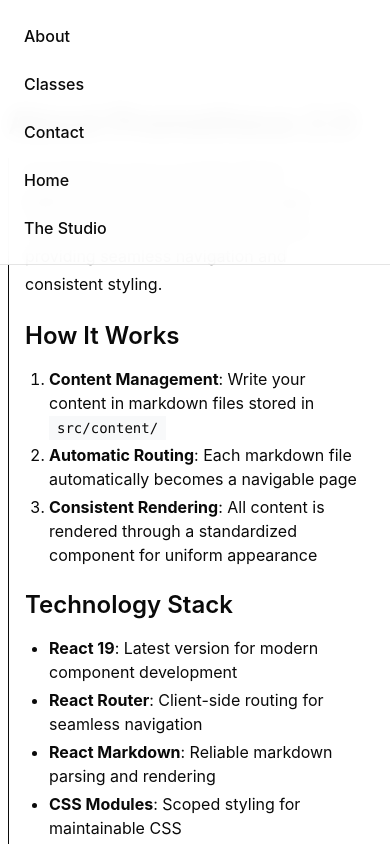
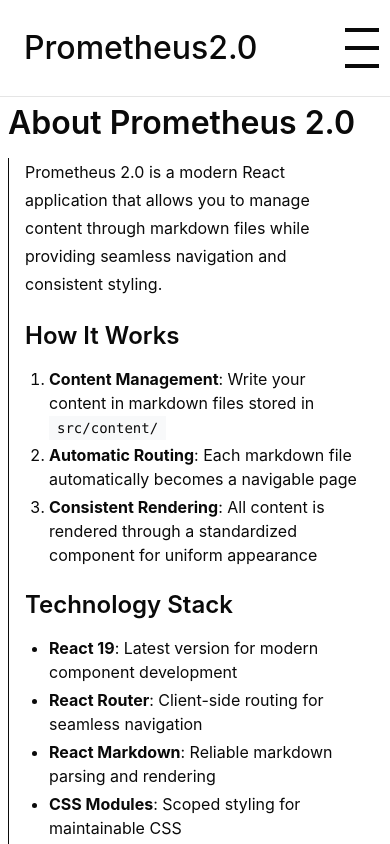
Before and after one commit to DonRomaniello/Prometheus2.0, a React (Create React App) app in the folder frontend/: page /about in a window 390 px wide. Shown: the top 844 px of the page. Built offline with nearby package versions, Linux system fonts and the light colour scheme; a web font is replaced by a local one.

Commit message:
Needs work.

```diff
--- a/frontend/src/components/Navigation.js
+++ b/frontend/src/components/Navigation.js
@@ -1,5 +1,6 @@
 import { Link } from 'react-router-dom';
 import { useScrollVisibility } from '../hooks/useScrollVisibility';
+import { useMobileNavigation } from '../hooks/useMobileNavigation';
 
 const Navigation = () => {
   const { isVisible, handleMouseEnter, handleMouseLeave } = useScrollVisibility({
@@ -7,6 +8,11 @@
     showSpeedThreshold: 10,
     scrollStopDelay: 150
   });
+  const { isOpen, isMobile, toggleNav, closeNav } = useMobileNavigation();
+
+  const handleLinkClick = () => {
+    if (isMobile) closeNav();
+  };
 
   return (
     <nav
@@ -15,16 +21,46 @@
       onMouseLeave={handleMouseLeave}
     >
       <div className="container">
+        {isMobile ? (
+          <>
+            <div className="mobile-nav-header">
+              <Link to="/" className="brand-logo" onClick={handleLinkClick}>
+                Prometheus2.0
+              </Link>
+              <button
+                className={`hamburger-button${isOpen ? ' open' : ''}`}
+                onClick={toggleNav}
+                aria-label="Toggle navigation menu"
+              >
+                <span className="hamburger-line"></span>
+                <span className="hamburger-line"></span>
+                <span className="hamburger-line"></span>
+              </button>
+            </div>
+            {isOpen && <div className="mobile-nav-backdrop" onClick={closeNav}></div>}
+            <div className={`mobile-nav${isOpen ? ' open' : ''}`}>
+              <div className="mobile-nav-header-menu">
+                <span className="brand-logo-menu">Prometheus2.0</span>
+                <button className="close-button" onClick={closeNav} aria-label="Close navigation menu">×</button>
+              </div>
+              <ul className="mobile-nav-links">
+                <li><Link to="/" onClick={handleLinkClick}>Home</Link></li>
+                <li><Link to="/about" onClick={handleLinkClick}>About</Link></li>
+                <li><Link to="/classes" onClick={handleLinkClick}>Classes</Link></li>
+                <li><Link to="/the_studio" onClick={handleLinkClick}>The Studio</Link></li>
+                <li><Link to="/contact" onClick={handleLinkClick}>Contact</Link></li>
+              </ul>
+            </div>
+          </>
+        ) : (
           <ul>
             <li><Link to="/about">About</Link></li>
             <li><Link to="/classes">Classes</Link></li>
             <li><Link to="/contact">Contact</Link></li>
             <li><Link to="/">Home</Link></li>
             <li><Link to="/the_studio">The Studio</Link></li>
-
-
-
           </ul>
+        )}
       </div>
     </nav>
   );
--- /dev/null
+++ b/frontend/src/hooks/useMobileNavigation.js
@@ -0,0 +1,29 @@
+import { useState, useEffect } from 'react';
+
+export const useMobileNavigation = () => {
+  const [isOpen, setIsOpen] = useState(false);
+  const [isMobile, setIsMobile] = useState(false);
+
+  useEffect(() => {
+    const checkMobile = () => setIsMobile(window.innerWidth <= 768);
+    checkMobile();
+    window.addEventListener('resize', checkMobile);
+    return () => window.removeEventListener('resize', checkMobile);
+  }, []);
+
+  useEffect(() => {
+    if (!isOpen) return;
+    const handleEsc = (e) => { if (e.key === 'Escape') setIsOpen(false); };
+    document.addEventListener('keydown', handleEsc);
+    document.body.style.overflow = 'hidden';
+    return () => {
+      document.removeEventListener('keydown', handleEsc);
+      document.body.style.overflow = '';
+    };
+  }, [isOpen]);
+
+  const toggleNav = () => setIsOpen((v) => !v);
+  const closeNav = () => setIsOpen(false);
+
+  return { isOpen, isMobile, toggleNav, closeNav };
+};
--- a/frontend/src/styles/global.css
+++ b/frontend/src/styles/global.css
@@ -359,6 +359,153 @@
   box-shadow: 0 4px 8px rgba(0, 123, 255, 0.3);
 }
 
+/* Mobile Navigation Styles */
+.mobile-nav-header {
+  display: flex;
+  justify-content: space-between;
+  align-items: center;
+  width: 100%;
+}
+
+.brand-logo {
+  font-size: var(--brand-font-size);
+  font-weight: var(--font-weight-bold);
+  color: var(--text-primary);
+  text-decoration: none;
+  transition: color 0.3s ease;
+}
+
+.brand-logo:hover {
+  color: var(--color-primary);
+}
+
+.hamburger-button {
+  background: none;
+  border: none;
+  cursor: pointer;
+  display: flex;
+  flex-direction: column;
+  justify-content: space-between;
+  align-items: center;
+  width: var(--hamburger-size);
+  height: var(--hamburger-size);
+  aspect-ratio: 1 / 1;
+  padding: 0;
+}
+
+.hamburger-line {
+  width: 85%;
+  height: var(--hamburger-line-height);
+  background-color: var(--text-primary);
+  border-radius: var(--hamburger-line-radius);
+  transition: all var(--mobile-nav-animation-duration) ease;
+  display: block;
+  margin: 0;
+}
+
+.hamburger-button.open .hamburger-line:nth-child(1) {
+  transform: translateY(9px) rotate(45deg);
+}
+.hamburger-button.open .hamburger-line:nth-child(2) {
+  opacity: 0;
+}
+.hamburger-button.open .hamburger-line:nth-child(3) {
+  transform: translateY(-9px) rotate(-45deg);
+}
+
+.mobile-nav {
+  position: fixed;
+  top: 0;
+  right: -100vw;
+  width: var(--mobile-nav-width);
+  max-width: 400px;
+  height: 100vh;
+  background: var(--bg-primary);
+  z-index: var(--mobile-nav-z-index);
+  transition: right var(--mobile-nav-animation-duration) ease;
+  box-shadow: 0 0 24px rgba(0,0,0,0.18);
+  display: flex;
+  flex-direction: column;
+  padding-top: 0;
+}
+.mobile-nav.open {
+  right: 0;
+}
+
+.mobile-nav-header-menu {
+  display: flex;
+  justify-content: space-between;
+  align-items: center;
+  padding: 1.25rem 1.5rem 1rem 1.5rem;
+  border-bottom: 1px solid var(--border-color);
+}
+
+.brand-logo-menu {
+  font-size: var(--brand-font-size);
+  font-weight: var(--font-weight-bold);
+  color: var(--text-primary);
+}
+
+.close-button {
+  background: none;
+  border: none;
+  font-size: 2.2rem;
+  cursor: pointer;
+  color: var(--text-primary);
+  padding: 0.25rem 0.5rem;
+  line-height: 1;
+  transition: color 0.3s;
+}
+.close-button:hover {
+  color: var(--color-primary);
+}
+
+.mobile-nav-links {
+  list-style: none;
+  margin: 0;
+  padding: 1.5rem 0 0 0;
+  display: flex;
+  flex-direction: column;
+  gap: 0.5rem;
+}
+
+.mobile-nav-links li {
+  margin: 0;
+}
+
+.mobile-nav-links a {
+  display: block;
+  padding: 1.1rem 2rem;
+  color: var(--text-primary);
+  text-decoration: none;
+  font-weight: var(--font-weight-medium);
+  font-size: 1.15rem;
+  border-bottom: 1px solid rgba(0,0,0,0.04);
+  transition: background 0.2s, color 0.2s, padding-left 0.2s;
+}
+.mobile-nav-links a:hover {
+  background: var(--bg-secondary);
+  color: var(--color-primary);
+  padding-left: 2.5rem;
+}
+
+.mobile-nav-backdrop {
+  position: fixed;
+  top: 0;
+  left: 0;
+  width: 100vw;
+  height: 100vh;
+  background: rgba(0,0,0,0.45);
+  z-index: var(--mobile-nav-backdrop-z-index);
+  opacity: 0;
+  animation: fadeIn var(--mobile-nav-animation-duration) ease forwards;
+}
+
+@keyframes fadeIn {
+  from { opacity: 0; }
+  to { opacity: 1; }
+}
+
 /* Ensure main content starts below the fixed nav */
 main {
   padding-top: 80px;
@@ -535,13 +682,17 @@
     grid-template-columns: repeat(auto-fill, minmax(150px, 1fr));
   }
 
-  .navigation ul {
-    flex-direction: column;
-    gap: var(--spacing-sm);
-  }
-
   .container {
     padding: 0 var(--spacing-sm);
+  }
+}
+
+@media (min-width: 769px) {
+  /* Hide mobile navigation elements on desktop */
+  .mobile-nav-header,
+  .mobile-nav,
+  .mobile-nav-backdrop {
+    display: none;
   }
 }
 
--- a/frontend/src/styles/people.css
+++ b/frontend/src/styles/people.css
@@ -101,3 +101,56 @@
   height: 100%;
   background: transparent;
 }
+
+/* Mobile optimizations for people grid */
+@media (max-width: 768px) {
+  .people-grid .content-body {
+    gap: 1rem;
+    margin: 1rem 0;
+  }
+
+  :root {
+    --people-image-size: 20vh;
+  }
+
+  .filler-content {
+    padding: 0.75rem;
+  }
+
+  .filler-quote blockquote {
+    font-size: 0.8rem;
+    line-height: 1.2;
+  }
+
+  .filler-quote cite {
+    font-size: 0.7rem;
+  }
+
+  .filler-text {
+    font-size: 0.8rem;
+    line-height: 1.3;
+  }
+}
+
+@media (max-width: 480px) {
+  :root {
+    --people-image-size: 18vh;
+  }
+
+  .people-grid .content-body {
+    gap: 0.75rem;
+  }
+
+  .filler-content {
+    padding: 0.5rem;
+  }
+
+  .filler-quote blockquote {
+    font-size: 0.75rem;
+    margin: 0 0 0.25rem 0;
+  }
+
+  .filler-quote cite {
+    font-size: 0.65rem;
+  }
+}
--- a/frontend/src/styles/variables.css
+++ b/frontend/src/styles/variables.css
@@ -70,4 +70,15 @@
 
   /* People grid layout variables */
   --people-image-size: 28vh;
+
+  /* Mobile Navigation Variables */
+  --mobile-breakpoint: 768px;
+  --hamburger-size: 40px;
+  --hamburger-line-height: 4px;
+  --hamburger-line-radius: 0;
+  --mobile-nav-z-index: 1001;
+  --mobile-nav-backdrop-z-index: 1000;
+  --mobile-nav-width: 85vw;
+  --mobile-nav-animation-duration: 0.3s;
+  --brand-font-size: 2rem;
 }
```
Lines whose indentation alone changed are shown as unchanged.
